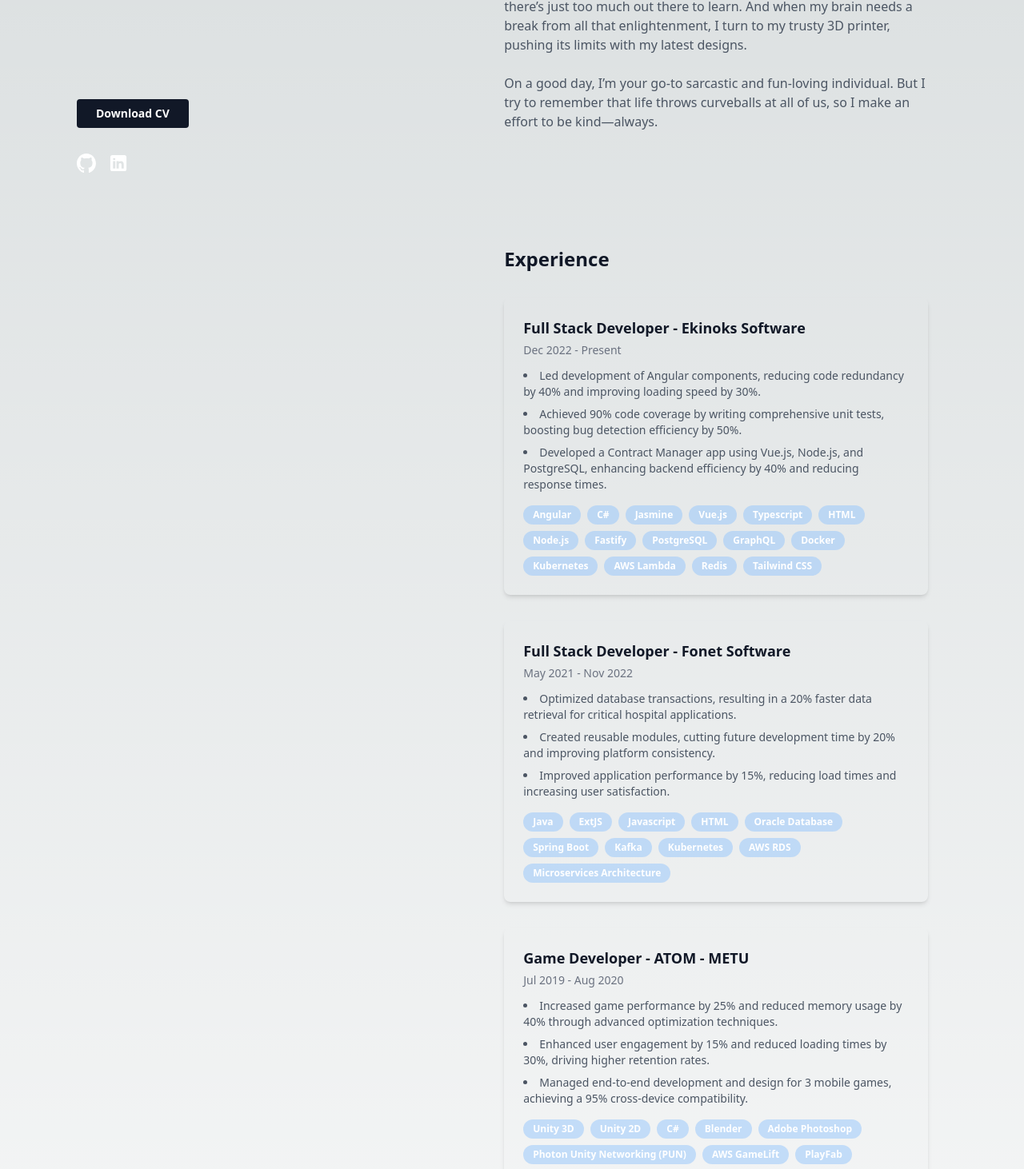
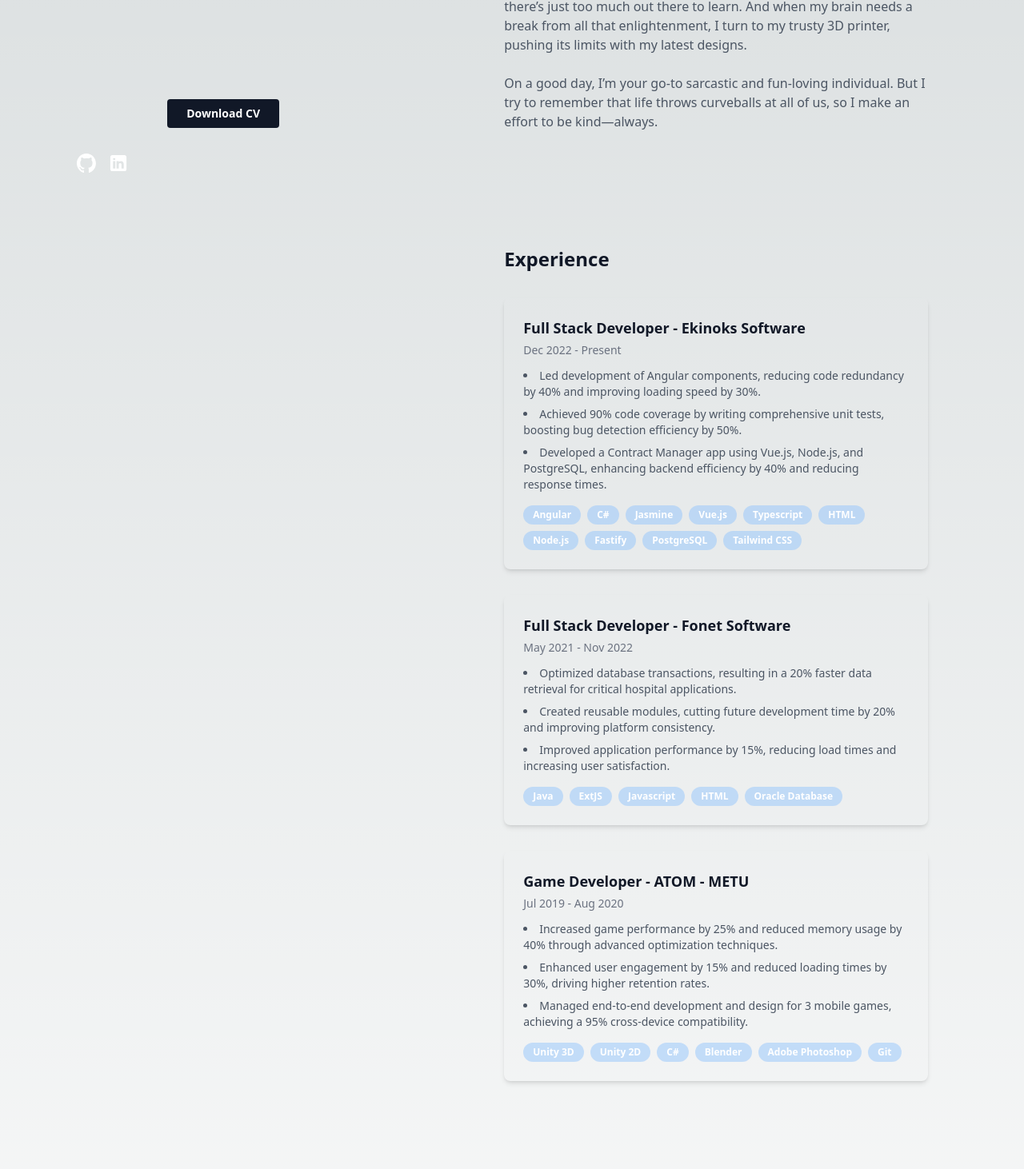
Before and after one commit to ogzkaann/oguz-portfolio, a Next.js app: page / in a window 1280 px wide. Shown: the part 516-1978 px from the top of the page at 80% size. Built offline with nearby package versions, Linux system fonts and the light colour scheme.

Commit message:
minor updates

```diff
--- a/src/app/page.tsx
+++ b/src/app/page.tsx
@@ -64,14 +64,14 @@ export default function Home() {
                 {/* Left Sidebar - Shown first on mobile, sticky on desktop */}
                 <header className="lg:sticky lg:top-24 flex flex-col justify-between lg:h-full lg:mr-8">
                     {/* Personal Info */}
-                    <div>
+                    <div className="text-center lg:text-left">
                         <h1 className="text-4xl font-bold tracking-tight text-gray-900 dark:text-white sm:text-5xl">
                             Oguz Kaan Dere
                         </h1>
                         <h2 className="mt-3 text-lg font-medium tracking-tight text-gray-700 dark:text-gray-300 sm:text-xl">
                             FullStack Developer
                         </h2>
-                        <p className="mt-4 max-w-xs leading-normal text-gray-600 dark:text-gray-400">
+                        <p className="mt-4 lg:max-w-xs leading-normal text-gray-600 dark:text-gray-400">
                             I create scalable, high-performance applications that combine robust functionality with
                             clean,
                             user-friendly design.
@@ -107,7 +107,7 @@ export default function Home() {
                     </div>
 
                     {/* Social Media Links */}
-                    <div className="mt-12 lg:mt-36">
+                    <div className="text-center mt-12 lg:mt-36">
                         <a
                             href="/Oguz_Kaan_Dere_CV.pdf"
                             target="_blank"
@@ -201,7 +201,7 @@ export default function Home() {
                                         "Achieved 90% code coverage by writing comprehensive unit tests, boosting bug detection efficiency by 50%.",
                                         "Developed a Contract Manager app using Vue.js, Node.js, and PostgreSQL, enhancing backend efficiency by 40% and reducing response times."
                                     ]}
-                                    technologies={["Angular", "C#", "Jasmine", "Vue.js", "Typescript", "HTML", "Node.js", "Fastify", "PostgreSQL", "GraphQL", "Docker", "Kubernetes", "AWS Lambda", "Redis", "Tailwind CSS"]}
+                                    technologies={["Angular", "C#", "Jasmine", "Vue.js", "Typescript", "HTML", "Node.js", "Fastify", "PostgreSQL", "Tailwind CSS"]}
                                 />
                                 <ExperienceCard
                                     title="Full Stack Developer"
@@ -212,7 +212,7 @@ export default function Home() {
                                         "Created reusable modules, cutting future development time by 20% and improving platform consistency.",
                                         "Improved application performance by 15%, reducing load times and increasing user satisfaction."
                                     ]}
-                                    technologies={["Java", "ExtJS", "Javascript", "HTML", "Oracle Database", "Spring Boot", "Kafka", "Kubernetes", "AWS RDS", "Microservices Architecture"]}
+                                    technologies={["Java", "ExtJS", "Javascript", "HTML", "Oracle Database"]}
                                 />
                                 <ExperienceCard
                                     title="Game Developer"
@@ -223,7 +223,7 @@ export default function Home() {
                                         "Enhanced user engagement by 15% and reduced loading times by 30%, driving higher retention rates.",
                                         "Managed end-to-end development and design for 3 mobile games, achieving a 95% cross-device compatibility."
                                     ]}
-                                    technologies={["Unity 3D", "Unity 2D", "C#", "Blender", "Adobe Photoshop", "Photon Unity Networking (PUN)", "AWS GameLift", "PlayFab", "Unity Addressables", "Git", "DevOps (CI/CD pipelines with GitHub Actions)"]}
+                                    technologies={["Unity 3D", "Unity 2D", "C#", "Blender", "Adobe Photoshop", "Git"]}
                                 />
                             </div>
                         </div>
```
